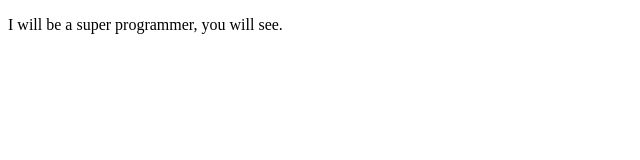
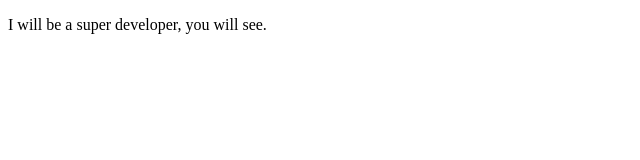
Before and after one commit to Lucifer19971002/proyectoCursoDemoPrework, a plain HTML site: page index.html in a window 1280 px wide. Shown: the full height of the page, 0-640 px from the left. Drawn offline with Linux system fonts and the light colour scheme.

Commit message:
cambio de programmer a developer

```diff
--- a/index.html
+++ b/index.html
@@ -8,7 +8,7 @@
 </head>
 <body>
     <p>
-        I will be a super programmer, you will see.
+        I will be a super developer, you will see.
     </p>
 </body>
 </html>
```
